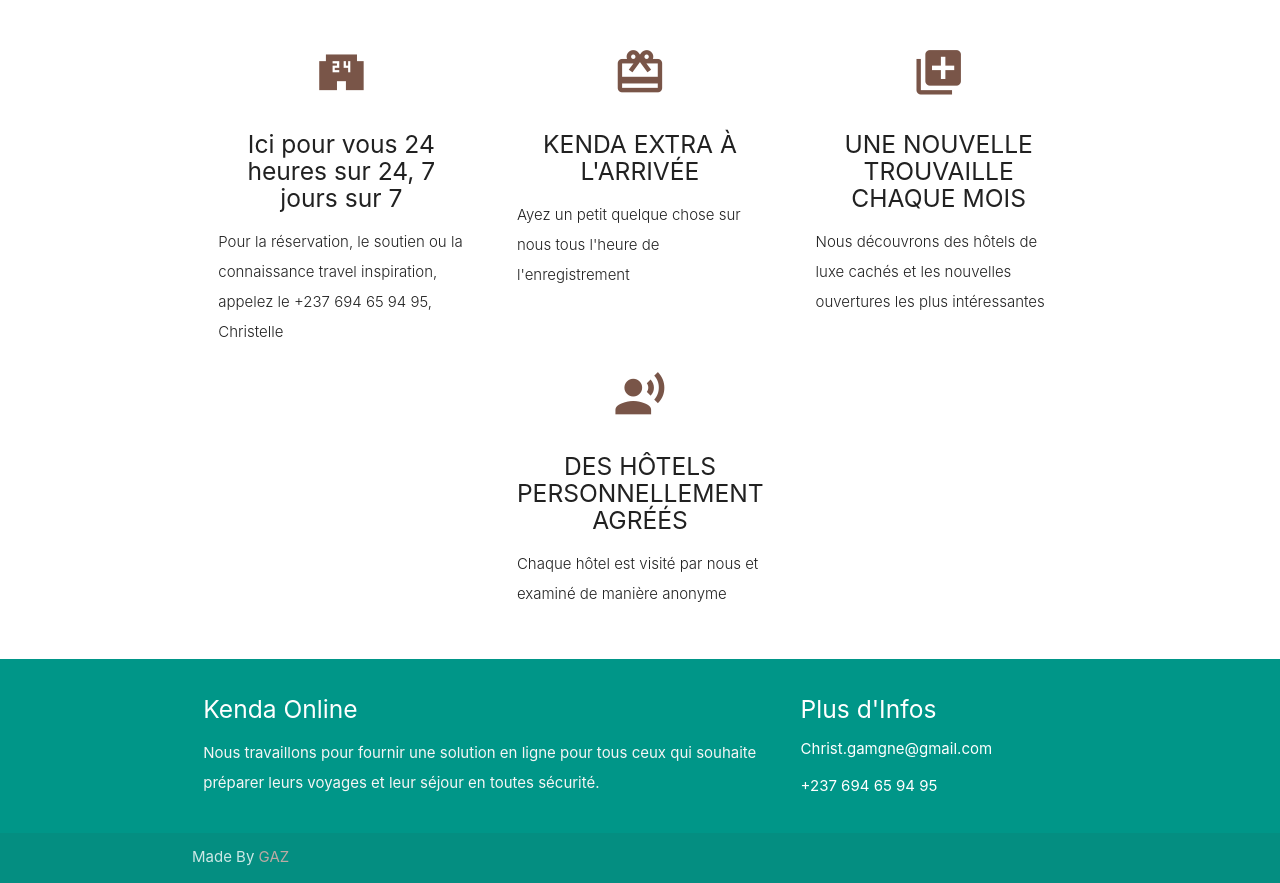
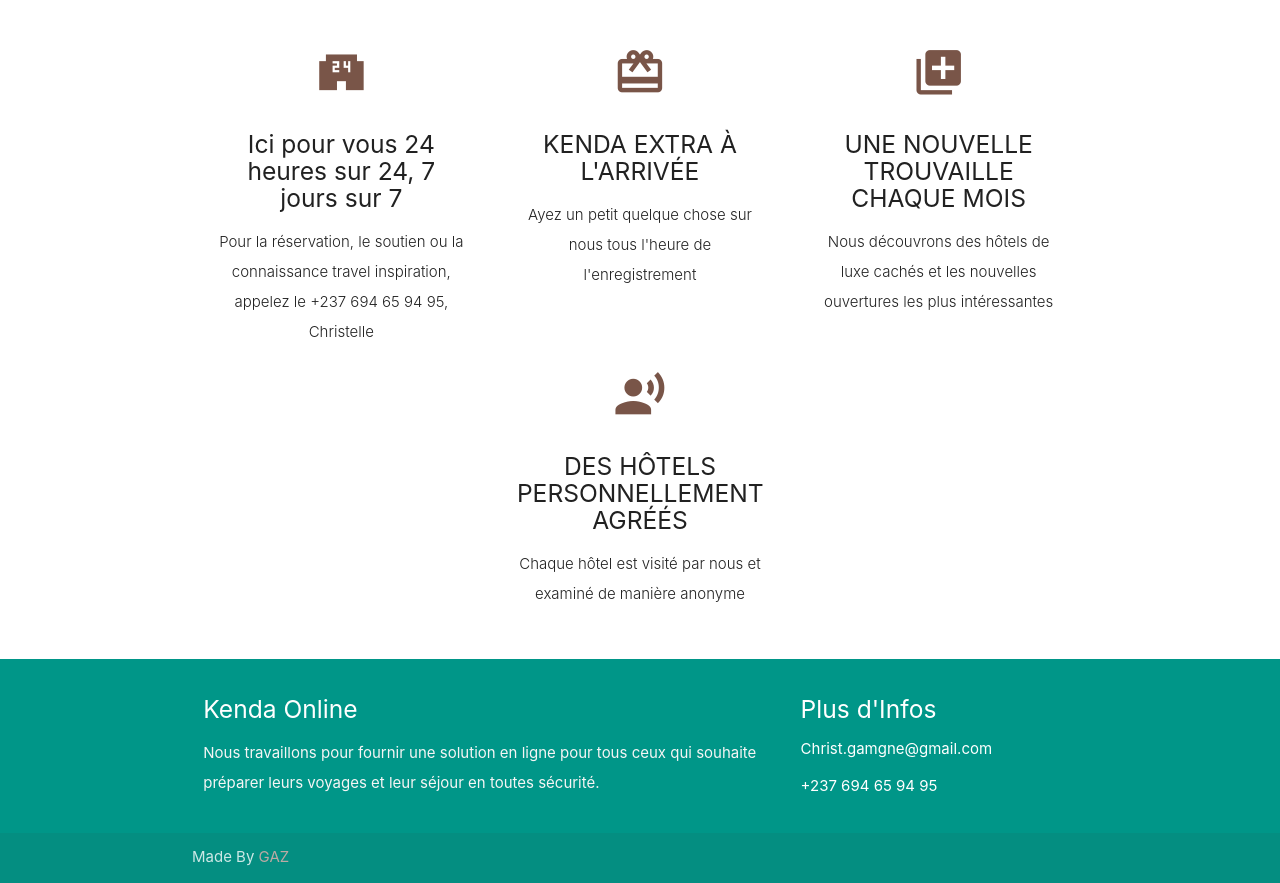
Before and after one commit to Greko2017/kenda-travel-new, a Django app: page / in a window 1280 px wide. Shown: the part 1566-2449 px from the top of the page. Run offline with Django 3.2, Linux system fonts and the light colour scheme; data comes from the database, SQL or seed files in the repository; data that the repository does not hold is empty; parts of the project's set-up code (start-up, migrations or seed data) failed here and were passed over; some libraries are stand-ins or nearby versions.

Commit message:
Update index.html

```diff
--- a/travellite/templates/index.html
+++ b/travellite/templates/index.html
@@ -228,7 +228,7 @@
           </h2>
           <h5 class="center">Ici pour vous 24 heures sur 24, 7 jours sur 7</h5>
 
-          <p class="light">
+          <p class="center light">
             Pour la réservation, le soutien ou la connaissance
             travel inspiration, appelez le +237 694 65 94 95, Christelle
           </p>
@@ -239,7 +239,7 @@
         <div class="icon-block">
           <h2 class="center brown-text"><i class="material-icons">redeem</i></h2>
           <h5 class="center">KENDA EXTRA À L'ARRIVÉE</h5>
-          <p class="light">
+          <p class="center light">
             Ayez un petit quelque chose sur nous tous
             l'heure de l'enregistrement
           </p>
@@ -250,7 +250,7 @@
         <div class="icon-block">
           <h2 class="center brown-text"><i class="material-icons">queue</i></h2>
           <h5 class="center">UNE NOUVELLE TROUVAILLE CHAQUE MOIS</h5>
-          <p class="light">
+          <p class="center light">
             Nous découvrons des hôtels de luxe cachés et les nouvelles ouvertures les plus intéressantes
           </p>
         </div>
@@ -261,7 +261,7 @@
         <div class="icon-block">
           <h2 class="center brown-text"><i class="material-icons">record_voice_over</i></h2>
           <h5 class="center">DES HÔTELS PERSONNELLEMENT AGRÉÉS</h5>
-          <p class="light">
+          <p class="center light">
             Chaque hôtel est visité par nous et examiné de manière anonyme
           </p>
         </div>
```
